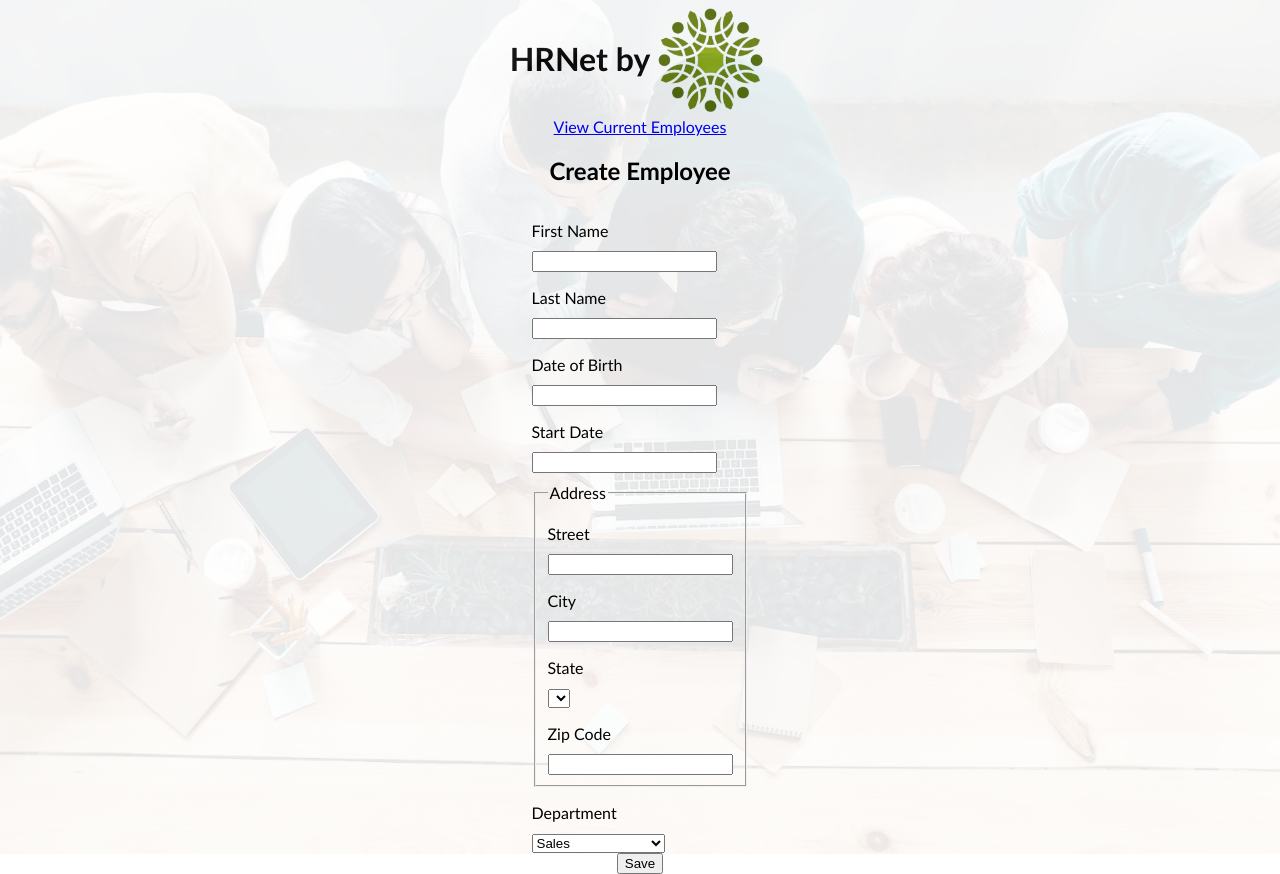
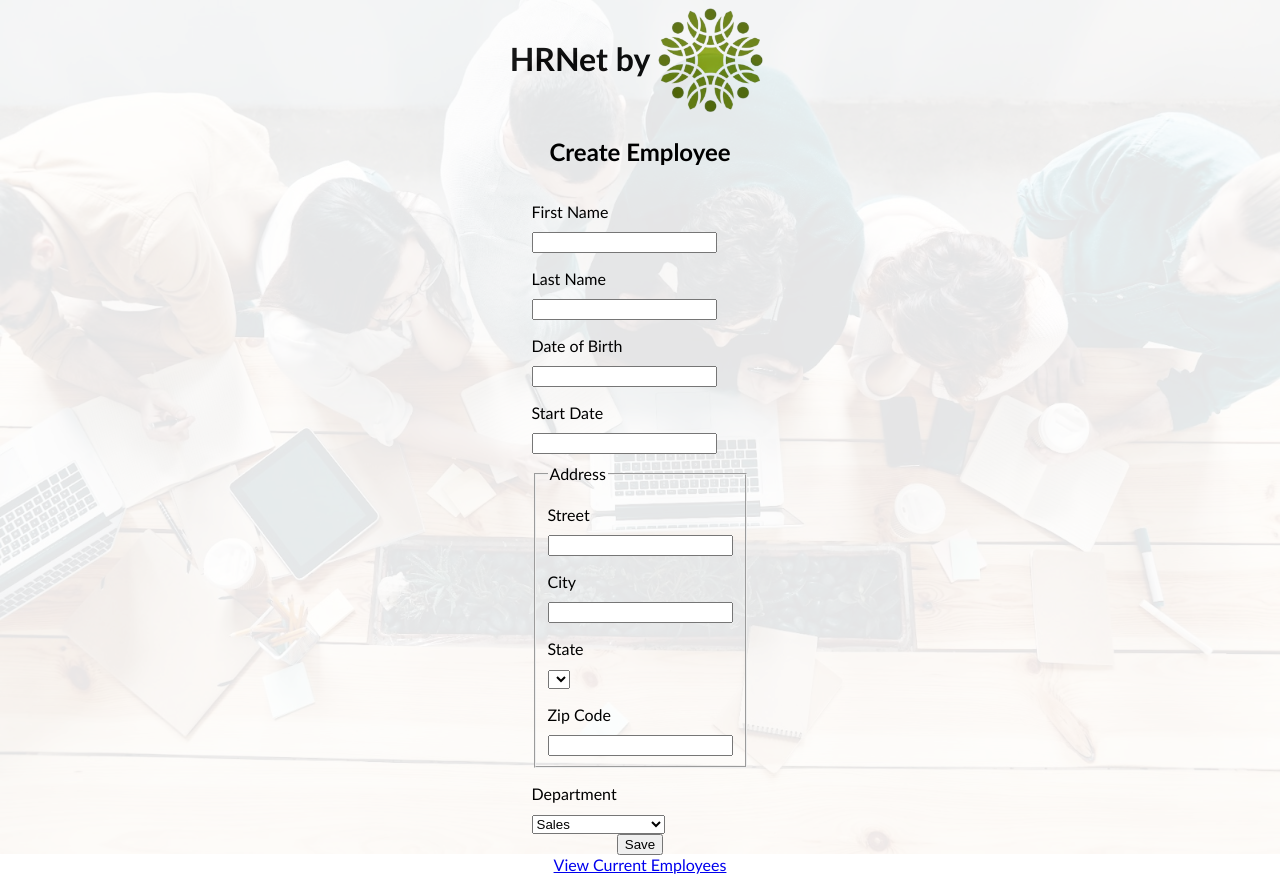
Before and after one commit to mohaali77/P14-JS-React, a React (Create React App) app in the folder hrnet/: page / in a window 1280 px wide. Built offline with nearby package versions, Linux system fonts and the light colour scheme.

Commit message:
Update CreateEmployee.jsx

```diff
--- a/hrnet/src/pages/CreateEmployee.jsx
+++ b/hrnet/src/pages/CreateEmployee.jsx
@@ -4,7 +4,6 @@ import Menu from "../components/Menu";
 export function CreateEmployee() {
     return <>
         <section className="container">
-            <Link to='/employee-list'>View Current Employees</Link>
             <h2>Create Employee</h2>
             <form action="#" id="create-employee">
                 <label for="first-name">First Name</label>
@@ -37,6 +36,7 @@ export function CreateEmployee() {
                 <Menu />
             </form>
             <button onclick="saveEmployee()">Save</button>
+            <Link to='/employee-list'>View Current Employees</Link>
         </section>
     </>
 }
```
